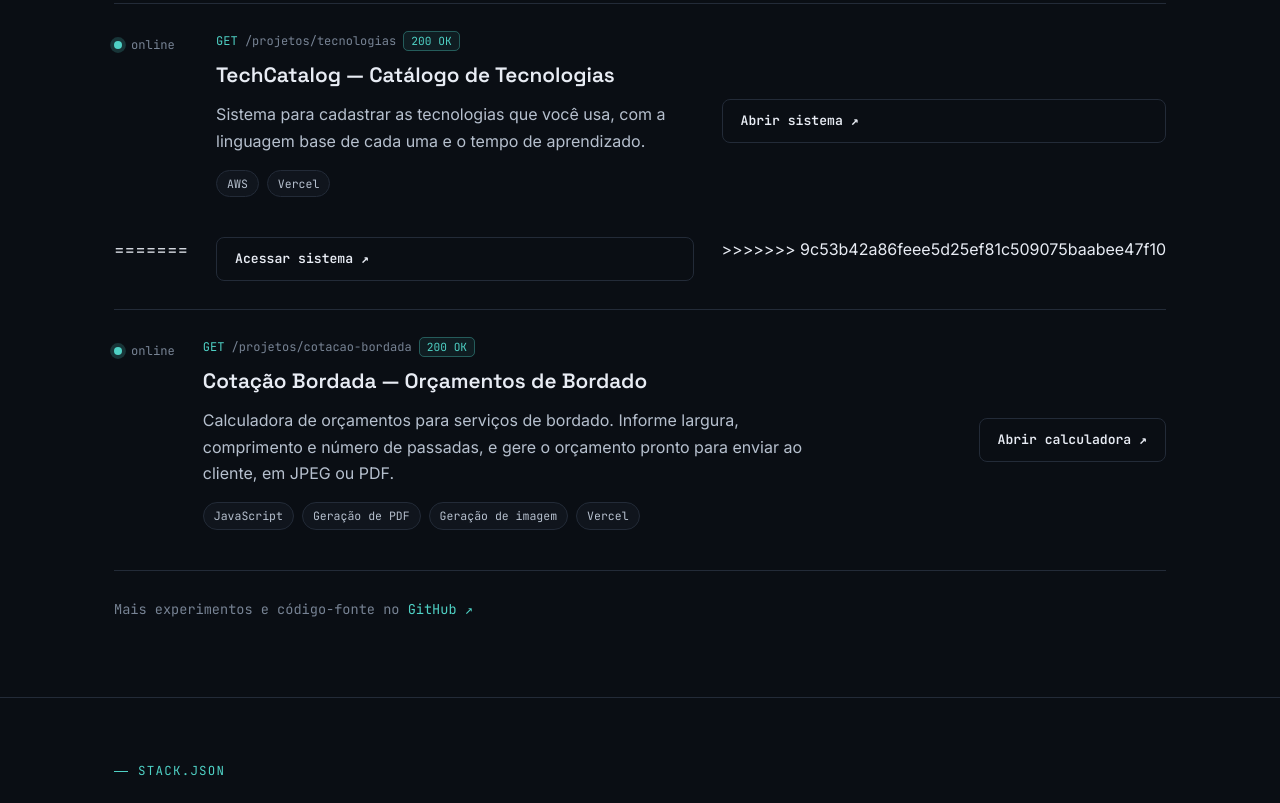
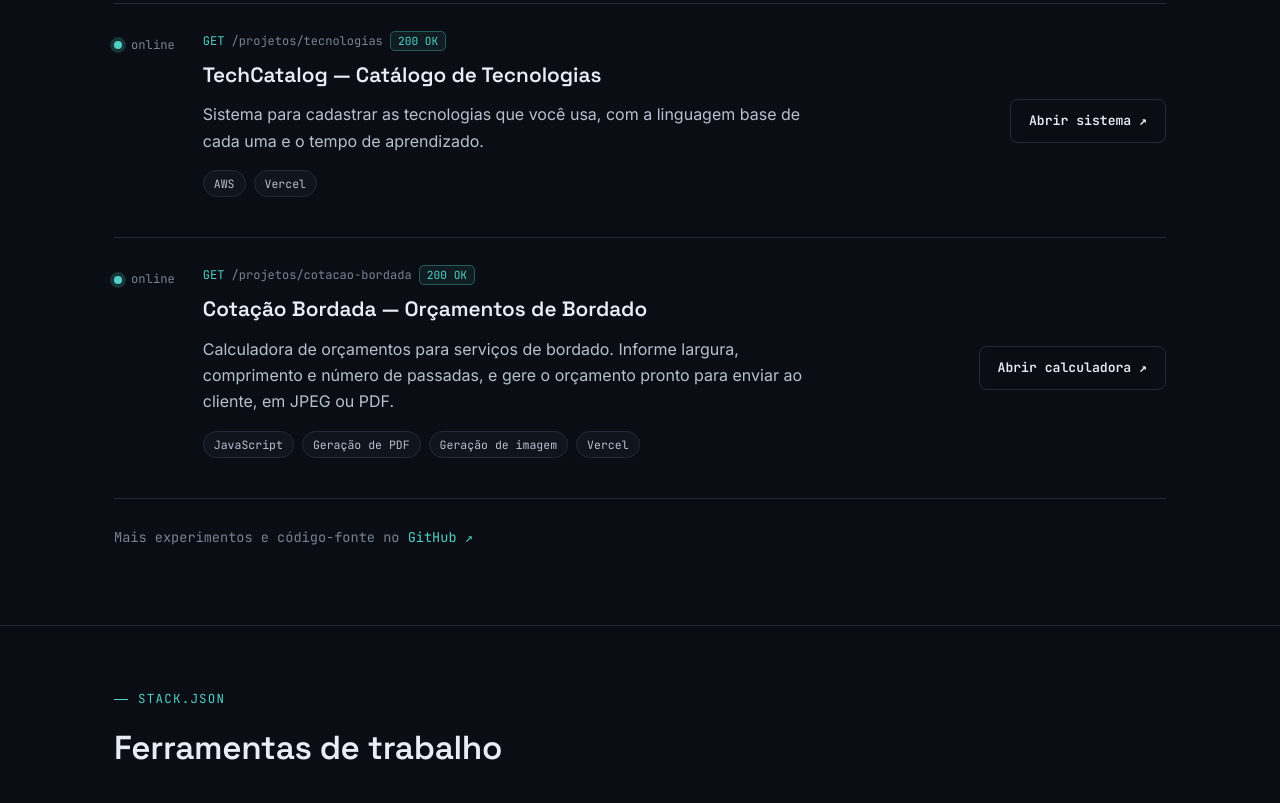
Before and after one commit to gustavomello-dev/Portifolio, a plain HTML site: page index.html in a window 1280 px wide. Shown: the part 1584-2387 px from the top of the page. Drawn offline with Linux system fonts and the light colour scheme.

Commit message:
portifolio sem bug

```diff
--- a/index.html
+++ b/index.html
@@ -577,9 +577,6 @@
             </div>
           </div>
           <a class="project-link" href="https://tecnologias.gustavomello.shop/" target="_blank" rel="noopener">Abrir sistema ↗</a>
-=======
-          <a class="project-link" href="https://barbeariabase.online/consultar" target="_blank" rel="noopener">Acessar sistema ↗</a>
->>>>>>> 9c53b42a86feee5d25ef81c509075baabee47f10
         </article>
 
         <article class="project-row">
```
